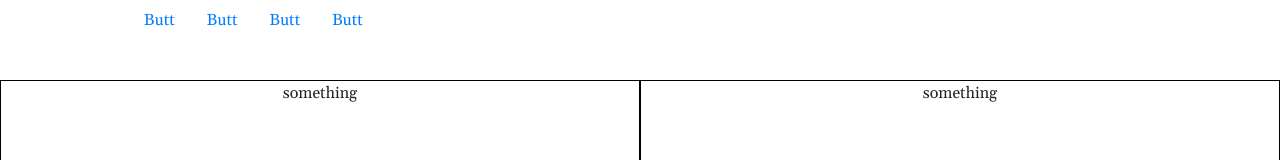
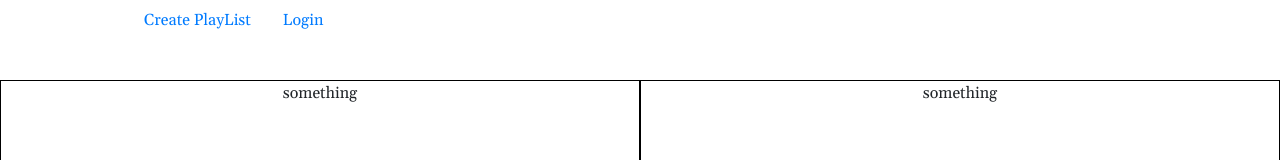
Before and after one commit to superjjang1/randolist, a React (Create React App) app: page / in a window 1280 px wide. Shown: the top 160 px of the page. Built offline with nearby package versions, Linux system fonts and the light colour scheme.

Commit message:
trimming the navbar

```diff
--- a/src/components/NavBar/NavBar.js
+++ b/src/components/NavBar/NavBar.js
@@ -103,17 +103,12 @@ class NavBar extends Component {
             <div className="row">
                 <ul className="nav justify-content-center>">
                     <li className="nav-item">
-                        <a className="nav-link" href="#">Butt</a>
+                        <a className="nav-link" href="#">Create PlayList</a>
                     </li>
                     <li className="nav-item">
-                        <a className="nav-link" href="#">Butt</a>
+                        <a className="nav-link" href="#">Login</a>
                     </li>
-                    <li className="nav-item">
-                        <a className="nav-link" href="#">Butt</a>
-                    </li>
-                    <li className="nav-item">
-                        <a className="nav-link" href="#">Butt</a>
-                    </li>
+
                 </ul>
                 <div className="login-modal" style={this.state.showModal ? {"display": "block"} : {}} >
                     <button id="close-modal" onClick={this.closeModal}>&Chi;</button>
```
